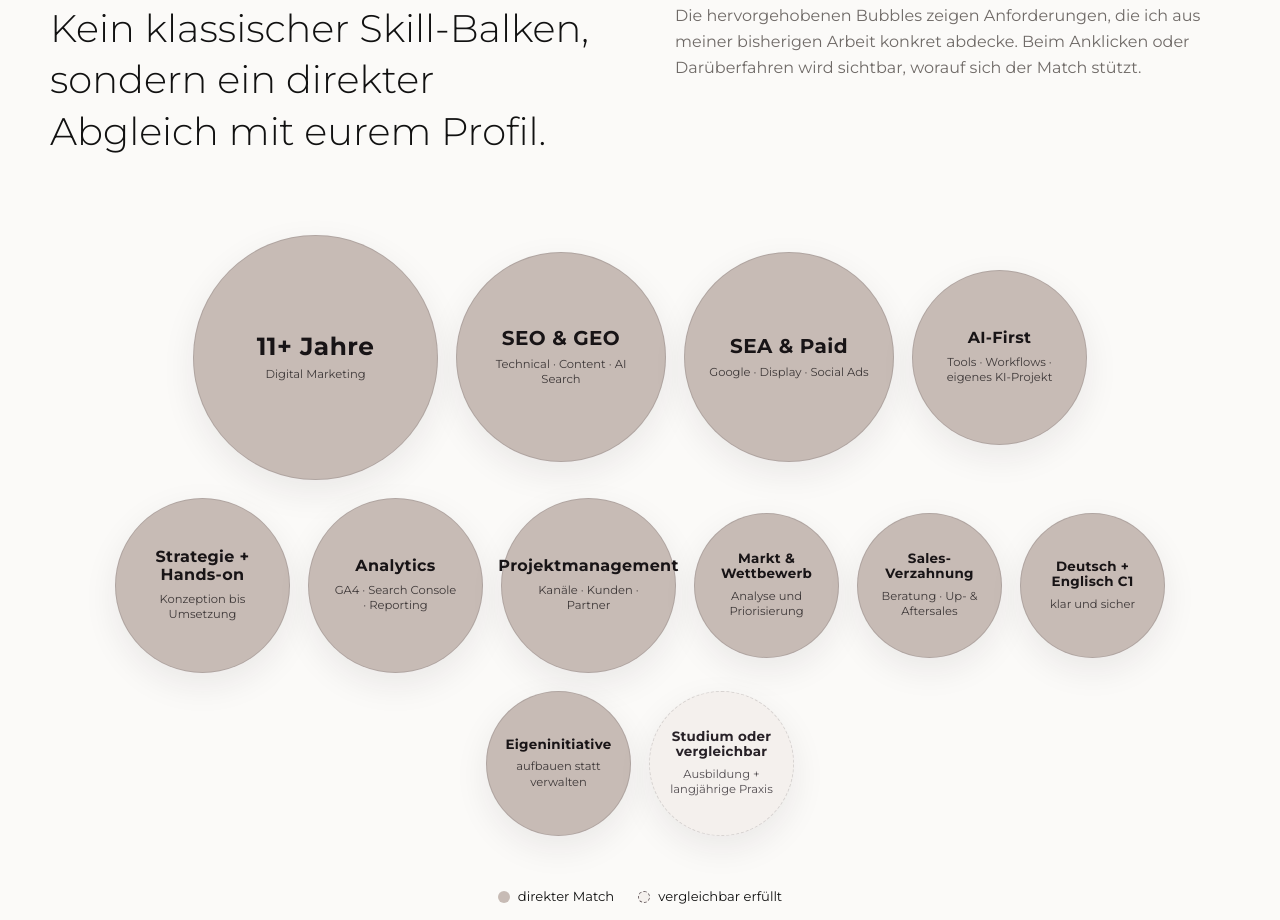
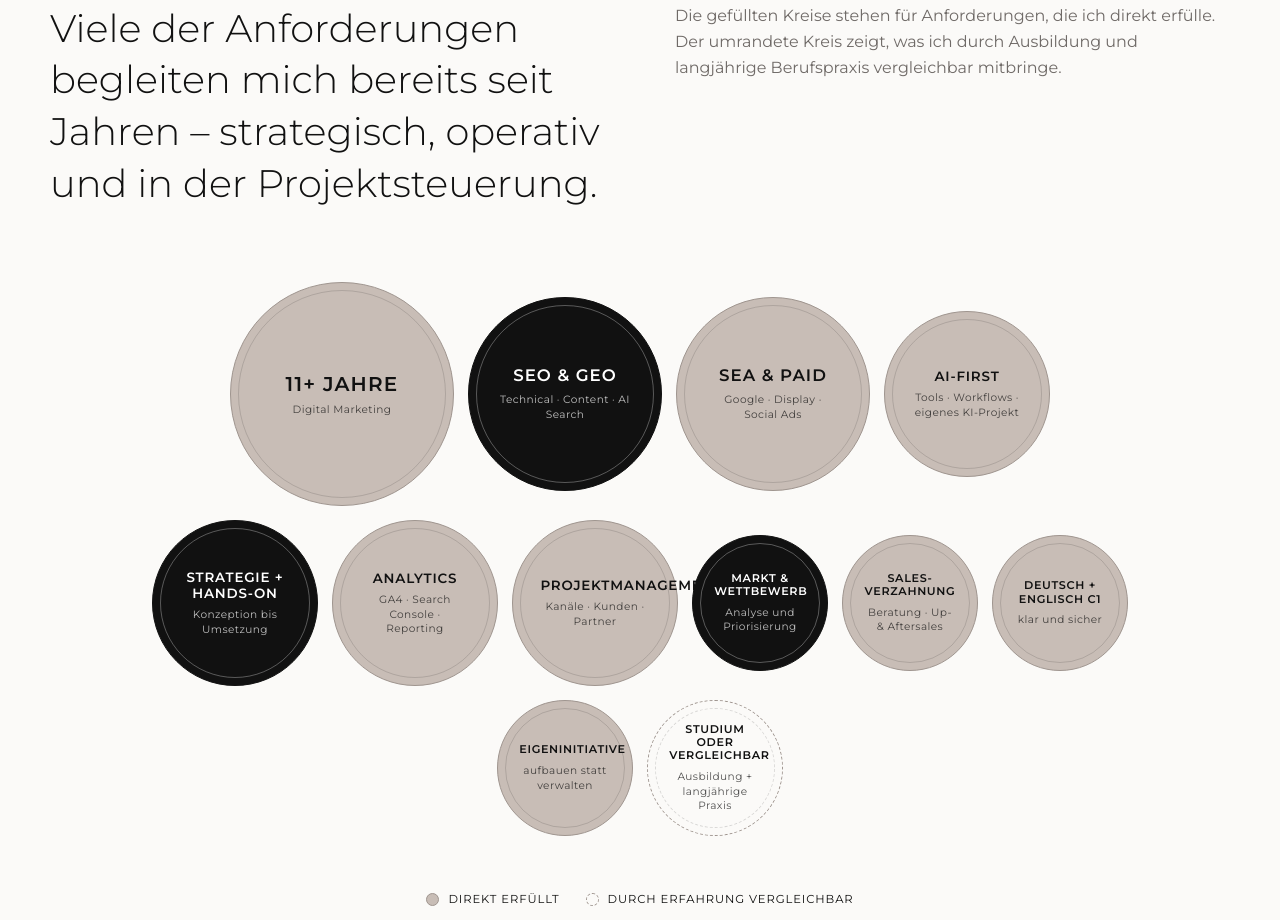
Before and after one commit to jalexopoulos88/pickware, a plain HTML site: page index.html in a window 1280 px wide. Shown: the part 1660-2580 px from the top of the page. Drawn offline with Linux system fonts and the light colour scheme.

Commit message:
Add files via upload

```diff
--- a/index.html
+++ b/index.html
@@ -59,8 +59,8 @@
     <section class="section match-section" id="match">
       <div class="section-label"><span>02</span><h2>WAS IHR SUCHT. WAS ICH MITBRINGE.</h2></div>
       <div class="split-copy match-intro">
-        <p class="lead">Kein klassischer Skill-Balken, sondern ein direkter Abgleich mit eurem Profil.</p>
-        <p>Die hervorgehobenen Bubbles zeigen Anforderungen, die ich aus meiner bisherigen Arbeit konkret abdecke. Beim Anklicken oder Darüberfahren wird sichtbar, worauf sich der Match stützt.</p>
+        <p class="lead">Viele der Anforderungen begleiten mich bereits seit Jahren – strategisch, operativ und in der Projektsteuerung.</p>
+        <p>Die gefüllten Kreise stehen für Anforderungen, die ich direkt erfülle. Der umrandete Kreis zeigt, was ich durch Ausbildung und langjährige Berufspraxis vergleichbar mitbringe.</p>
       </div>
       <div class="bubble-cloud" aria-label="Abgleich zwischen Stellenanforderungen und Profil">
         <button class="skill-bubble bubble-xl matched" type="button"><span>11+ Jahre</span><small>Digital Marketing</small><em>Mehr als fünf Jahre eigenverantwortliche Praxis</em></button>
@@ -76,7 +76,7 @@
         <button class="skill-bubble bubble-sm matched" type="button"><span>Eigeninitiative</span><small>aufbauen statt verwalten</small><em>Selbstständigkeit und eigenes KI-Unternehmen</em></button>
         <button class="skill-bubble bubble-sm partial" type="button"><span>Studium oder vergleichbar</span><small>Ausbildung + langjährige Praxis</small><em>Vergleichbare kaufmännische Ausbildung mit über elf Jahren Fachpraxis</em></button>
       </div>
-      <div class="match-legend"><span><i class="dot matched-dot"></i>direkter Match</span><span><i class="dot partial-dot"></i>vergleichbar erfüllt</span></div>
+      <div class="match-legend"><span><i class="dot matched-dot"></i>direkt erfüllt</span><span><i class="dot partial-dot"></i>durch Erfahrung vergleichbar</span></div>
     </section>
 
     <section class="section muted" id="impulse">
--- a/styles.css
+++ b/styles.css
@@ -3,87 +3,146 @@
 @media(max-width:900px){.topbar nav{display:none}.hero{grid-template-columns:1fr;min-height:auto}.hero-side{padding:70px 25px 55px}.portrait{width:230px}.hero-main{padding:70px 25px 90px}.split-copy,.cards,.competencies,.days,.contact{grid-template-columns:1fr}.section{padding:80px 24px}.section-label{align-items:flex-start}.section-label h2{font-size:1rem;line-height:1.5}.contact-image{padding:70px 25px}.contact-copy{padding:70px 25px}.competencies{gap:12px;background:transparent;border:0}.competencies article{border:1px solid var(--line)}footer{gap:12px;flex-direction:column}}
 @media(max-width:520px){h1{font-size:3rem}.hero-role{font-size:.85rem;line-height:1.8}.button{width:100%}.card{padding:25px}.card .tag{top:24px;right:20px}.section-label span{width:44px;height:44px;flex:0 0 44px}.section-label h2{padding:9px 13px}.lead{font-size:1.75rem}}
 
+/* Pickware profile match – ruhig und passend zum Lebenslauf */
+.match-section{overflow:hidden;background:var(--paper)}
+.match-intro{margin-bottom:3.4rem}
+.bubble-cloud{
+  max-width:980px;
+  margin:0 auto;
+  display:flex;
+  flex-wrap:wrap;
+  align-items:center;
+  justify-content:center;
+  gap:14px;
+  padding:18px 0 10px;
+}
+.skill-bubble{
+  appearance:none;
+  position:relative;
+  border:1px solid var(--ink);
+  border-radius:50%;
+  background:var(--paper);
+  color:var(--ink);
+  font:inherit;
+  cursor:pointer;
+  display:flex;
+  flex-direction:column;
+  justify-content:center;
+  align-items:center;
+  text-align:center;
+  padding:20px;
+  transition:transform .2s ease, background .2s ease, color .2s ease;
+  box-shadow:none;
+}
+.skill-bubble::after{
+  content:"";
+  position:absolute;
+  inset:7px;
+  border:1px solid rgba(17,17,17,.14);
+  border-radius:50%;
+  pointer-events:none;
+}
+.skill-bubble:hover,.skill-bubble:focus-visible,.skill-bubble.active{
+  transform:translateY(-3px);
+  outline:none;
+}
+.skill-bubble span{
+  max-width:88%;
+  font-weight:600;
+  letter-spacing:.06em;
+  line-height:1.2;
+  text-transform:uppercase;
+}
+.skill-bubble small{
+  max-width:86%;
+  margin-top:7px;
+  font-size:.66rem;
+  line-height:1.4;
+  letter-spacing:.04em;
+  opacity:.72;
+}
+.skill-bubble em{
+  position:absolute;
+  left:50%;
+  bottom:-46px;
+  width:210px;
+  transform:translate(-50%,6px);
+  background:var(--paper);
+  color:var(--ink);
+  border:1px solid var(--line);
+  padding:9px 11px;
+  font-size:.68rem;
+  line-height:1.45;
+  font-style:normal;
+  opacity:0;
+  pointer-events:none;
+  transition:opacity .2s ease,transform .2s ease;
+  z-index:5;
+}
+.skill-bubble:hover em,.skill-bubble:focus-visible em,.skill-bubble.active em{
+  opacity:1;
+  transform:translate(-50%,0);
+}
+.skill-bubble.matched{
+  background:var(--taupe);
+  border-color:var(--taupe-dark);
+}
+.skill-bubble.matched:nth-child(2),
+.skill-bubble.matched:nth-child(5),
+.skill-bubble.matched:nth-child(8){
+  background:var(--ink);
+  color:#fff;
+  border-color:var(--ink);
+}
+.skill-bubble.matched:nth-child(2)::after,
+.skill-bubble.matched:nth-child(5)::after,
+.skill-bubble.matched:nth-child(8)::after{
+  border-color:rgba(255,255,255,.3);
+}
+.skill-bubble.partial{
+  background:transparent;
+  border:1px dashed var(--taupe-dark);
+}
+.skill-bubble.partial::after{border-style:dashed}
+.bubble-xl{width:224px;height:224px}
+.bubble-lg{width:194px;height:194px}
+.bubble-md{width:166px;height:166px}
+.bubble-sm{width:136px;height:136px;padding:15px}
+.bubble-xl span{font-size:1.25rem}
+.bubble-lg span{font-size:1.04rem}
+.bubble-md span{font-size:.84rem}
+.bubble-sm span{font-size:.7rem}
+.match-legend{
+  display:flex;
+  justify-content:center;
+  gap:26px;
+  flex-wrap:wrap;
+  margin-top:44px;
+  font-size:.72rem;
+  letter-spacing:.08em;
+  text-transform:uppercase;
+}
+.match-legend span{display:flex;align-items:center;gap:9px}
+.dot{width:13px;height:13px;border-radius:50%;display:inline-block}
+.matched-dot{background:var(--taupe);border:1px solid var(--taupe-dark)}
+.partial-dot{background:transparent;border:1px dashed var(--taupe-dark)}
 
-/* Pickware profile match */
-.match-section { overflow: hidden; }
-.match-intro { margin-bottom: 2.8rem; }
-.bubble-cloud {
-  position: relative;
-  min-height: 620px;
-  max-width: 1080px;
-  margin: 0 auto;
-  display: flex;
-  flex-wrap: wrap;
-  align-items: center;
-  justify-content: center;
-  gap: 18px;
-  padding: 32px 12px;
+@media(max-width:760px){
+  .bubble-cloud{gap:10px;padding-bottom:48px}
+  .bubble-xl{width:170px;height:170px}
+  .bubble-lg{width:154px;height:154px}
+  .bubble-md{width:142px;height:142px}
+  .bubble-sm{width:126px;height:126px}
+  .skill-bubble{padding:14px}
+  .skill-bubble span{letter-spacing:.04em}
+  .skill-bubble em{
+    position:fixed;
+    left:16px;
+    right:16px;
+    bottom:18px;
+    width:auto;
+    transform:translateY(8px);
+    z-index:30;
+  }
+  .skill-bubble:hover em,.skill-bubble:focus-visible em,.skill-bubble.active em{transform:translateY(0)}
 }
-.skill-bubble {
-  appearance: none;
-  border: 1px solid rgba(38, 30, 35, .14);
-  border-radius: 999px;
-  font: inherit;
-  cursor: pointer;
-  display: flex;
-  flex-direction: column;
-  justify-content: center;
-  align-items: center;
-  text-align: center;
-  padding: 24px;
-  transition: transform .25s ease, box-shadow .25s ease, filter .25s ease;
-  box-shadow: 0 12px 34px rgba(38, 30, 35, .08);
-  position: relative;
-}
-.skill-bubble:hover, .skill-bubble:focus-visible, .skill-bubble.active {
-  transform: translateY(-6px) scale(1.025);
-  box-shadow: 0 18px 42px rgba(38, 30, 35, .16);
-  z-index: 3;
-  outline: none;
-}
-.skill-bubble span { font-weight: 700; letter-spacing: .02em; line-height: 1.15; }
-.skill-bubble small { margin-top: 7px; font-size: .72rem; line-height: 1.35; opacity: .78; }
-.skill-bubble em {
-  position: absolute;
-  left: 50%;
-  bottom: -54px;
-  width: 220px;
-  transform: translate(-50%, 8px);
-  background: #171417;
-  color: #fff;
-  border-radius: 10px;
-  padding: 10px 12px;
-  font-size: .72rem;
-  line-height: 1.35;
-  font-style: normal;
-  opacity: 0;
-  pointer-events: none;
-  transition: opacity .2s ease, transform .2s ease;
-}
-.skill-bubble:hover em, .skill-bubble:focus-visible em, .skill-bubble.active em { opacity: 1; transform: translate(-50%, 0); }
-.skill-bubble.matched { background: #c7bbb5; color: #181416; }
-.skill-bubble.partial { background: #f4f0ed; color: #272127; border-style: dashed; }
-.bubble-xl { width: 245px; height: 245px; }
-.bubble-lg { width: 210px; height: 210px; }
-.bubble-md { width: 175px; height: 175px; }
-.bubble-sm { width: 145px; height: 145px; padding: 18px; }
-.bubble-xl span { font-size: 1.55rem; }
-.bubble-lg span { font-size: 1.25rem; }
-.bubble-md span { font-size: 1rem; }
-.bubble-sm span { font-size: .84rem; }
-.match-legend { display: flex; justify-content: center; gap: 24px; flex-wrap: wrap; margin-top: 18px; font-size: .82rem; }
-.match-legend span { display: flex; align-items: center; gap: 8px; }
-.dot { width: 12px; height: 12px; border-radius: 50%; display: inline-block; }
-.matched-dot { background: #c7bbb5; }
-.partial-dot { background: #f4f0ed; border: 1px dashed #6d6265; }
-
-@media (max-width: 760px) {
-  .bubble-cloud { min-height: auto; gap: 12px; padding: 18px 0 56px; }
-  .bubble-xl { width: 176px; height: 176px; }
-  .bubble-lg { width: 160px; height: 160px; }
-  .bubble-md { width: 146px; height: 146px; }
-  .bubble-sm { width: 130px; height: 130px; }
-  .skill-bubble { padding: 16px; }
-  .skill-bubble em { position: fixed; left: 16px; right: 16px; bottom: 18px; width: auto; transform: translateY(8px); z-index: 20; }
-  .skill-bubble:hover em, .skill-bubble:focus-visible em, .skill-bubble.active em { transform: translateY(0); }
-}
```
